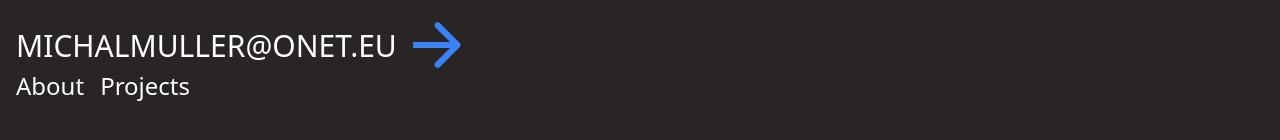
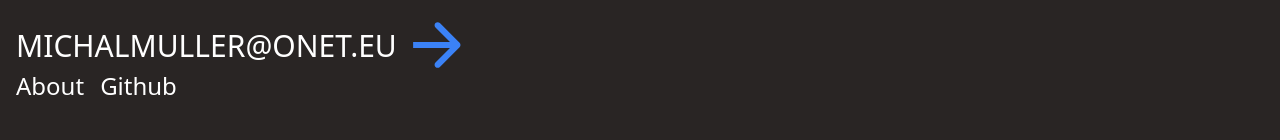
Before and after one commit to KrifiZ/portfolio, a React (Vite) app in the folder frontend/: page / in a window 1280 px wide. Shown: the part 740-880 px from the top of the page. Built offline with nearby package versions, Linux system fonts and the light colour scheme.

Commit message:
Fix: Change Footer links

```diff
--- a/frontend/src/components/Footer/Footer.tsx
+++ b/frontend/src/components/Footer/Footer.tsx
@@ -15,15 +15,22 @@ const Footer = () => {
 						@onet.eu
 					</h3>
 
-					<button className="h-12 w-12 bg-arrow bg-contain  bg-no-repeat"></button>
+					<Link
+						className="h-12 w-12 bg-arrow bg-contain  bg-no-repeat"
+						to="/contact"
+					/>
 				</div>
 				<div className="flex w-full justify-between md:justify-start md:gap-4  ">
 					<Link className="justify-start text-2xl text-white" to="/about">
 						About
 					</Link>
-					<Link className="justify-start text-2xl text-white" to="/projects">
-						Projects
-					</Link>
+					<a
+						className="text-2xl text-white"
+						href="https://github.com/KrifiZ"
+						target="_blank"
+					>
+						Github
+					</a>
 				</div>
 			</div>
 		</div>
```
